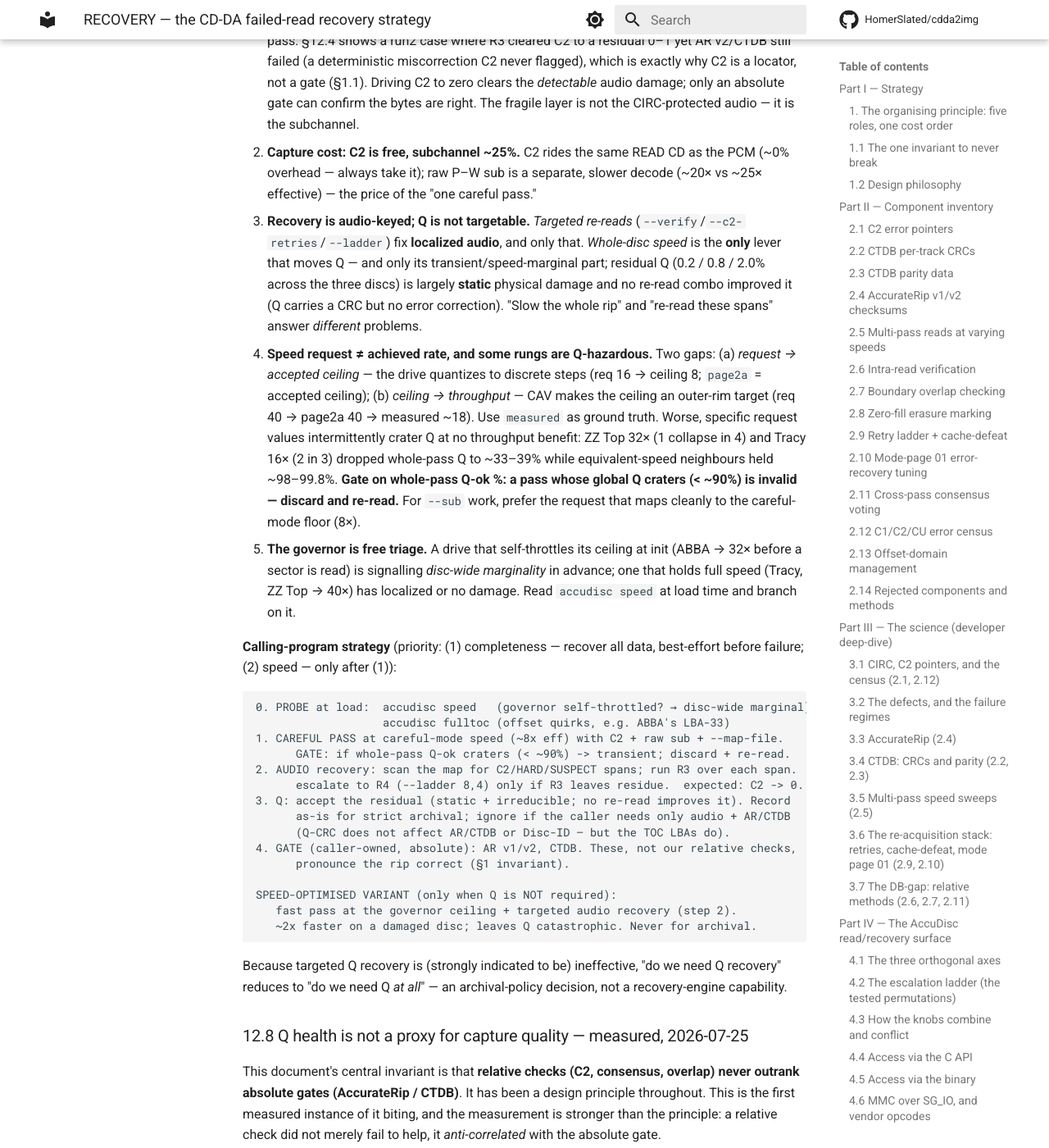
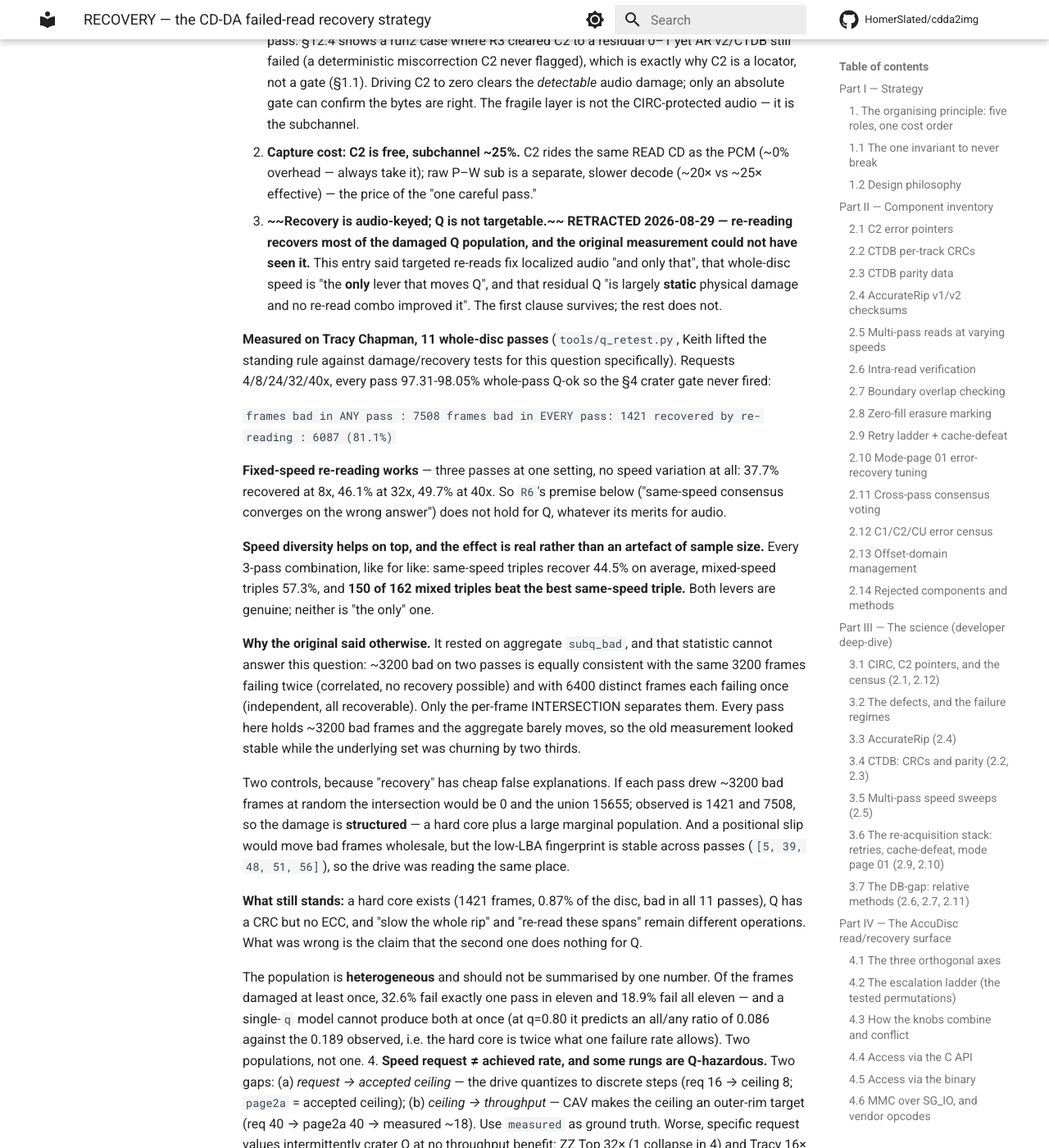
Before and after one commit to HomerSlated/cdda2img, an MkDocs documentation site: the page built from docs/reference/RECOVERY.md, in a window 1280 px wide and 1400 px high, scrolled down 36069 px. Shown: the whole window at 82% size. Built offline with MkDocs 1.6.1 and Material for MkDocs 9.7.7, drawn with Linux system fonts in a browser that asks for light colours; comment, search, counter and statistics services are not loaded; some of the changed text lies outside the part shown.

Commit message:
docs(recovery): the Q re-read retraction, from AccuDisc's side of the hardlink
RECOVERY.md is one document hardlinked into both repos, so this is the same
edit as AccuDisc 5ae4af8, committed here because git does not follow the link.
No cdda2img source changed.

Finding 3's claim that "no re-read combo improved" residual Q is retracted:
measured on Tracy Chapman over 11 whole-disc passes, 81.1% of the damaged Q
population recovers (7508 frames bad in any pass, 1421 in every pass). Fixed-
speed re-reads alone recover 37.7-49.7%, so R6's premise does not hold for Q.

The original could not have seen it: it rested on aggregate subq_bad, and ~3200
bad frames per pass is equally consistent with the same frames failing twice
and with twice as many failing once. Only the per-frame intersection separates
those, and the aggregate barely moves while the set churns by two thirds.

This reconciles with your §181 rather than contradicting it — your q=0.9849
describes the already-filtered static subset, these figures the whole damaged
population. Our always-bad count falls 3279 -> 1421 over 11 passes, consistent
with your 1314 at 15 captures.

Also repaired the hardlink itself, which had been severed since 2026-08-09 with
your copy 31 lines ahead. Used your tools/relink_recovery_md.sh; it refused by
default, correctly, and the 5 lines it flagged were AccuDisc's superseded text
naming a probe you deleted that day.

Co-Authored-By: Claude Opus 5 <noreply@anthropic.com>

````diff
--- a/docs/reference/RECOVERY.md
+++ b/docs/reference/RECOVERY.md
@@ -1414,13 +1414,62 @@ and they remain valid independent of the run1/run2 stochastic-sampling caveats.
 2. **Capture cost: C2 is free, subchannel ~25%.** C2 rides the same READ CD as the
    PCM (~0% overhead — always take it); raw P–W sub is a separate, slower decode
    (~20× vs ~25× effective) — the price of the "one careful pass."
-3. **Recovery is audio-keyed; Q is not targetable.** *Targeted re-reads*
-   (`--verify`/`--c2-retries`/`--ladder`) fix **localized audio**, and only that.
-   *Whole-disc speed* is the **only** lever that moves Q — and only its
-   transient/speed-marginal part; residual Q (0.2 / 0.8 / 2.0% across the three
-   discs) is largely **static** physical damage and no re-read combo improved it
-   (Q carries a CRC but no error correction). "Slow the whole rip" and "re-read
-   these spans" answer *different* problems.
+3. **~~Recovery is audio-keyed; Q is not targetable.~~ RETRACTED 2026-08-29 —
+   re-reading recovers most of the damaged Q population, and the original
+   measurement could not have seen it.** This entry said targeted re-reads fix
+   localized audio "and only that", that whole-disc speed is "the **only** lever
+   that moves Q", and that residual Q "is largely **static** physical damage and
+   no re-read combo improved it". The first clause survives; the rest does not.
+
+   **Measured on Tracy Chapman, 11 whole-disc passes** (`tools/q_retest.py`,
+   Keith lifted the standing rule against damage/recovery tests for this
+   question specifically). Requests 4/8/24/32/40x, every pass 97.31-98.05%
+   whole-pass Q-ok so the §4 crater gate never fired:
+
+   ```
+   frames bad in ANY pass  : 7508
+   frames bad in EVERY pass: 1421
+   recovered by re-reading : 6087  (81.1%)
+   ```
+
+   **Fixed-speed re-reading works** — three passes at one setting, no speed
+   variation at all: 37.7% recovered at 8x, 46.1% at 32x, 49.7% at 40x. So
+   `R6`'s premise below ("same-speed consensus converges on the wrong answer")
+   does not hold for Q, whatever its merits for audio.
+
+   **Speed diversity helps on top, and the effect is real rather than an
+   artefact of sample size.** Every 3-pass combination, like for like: same-speed
+   triples recover 44.5% on average, mixed-speed triples 57.3%, and **150 of 162
+   mixed triples beat the best same-speed triple.** Both levers are genuine;
+   neither is "the only" one.
+
+   **Why the original said otherwise.** It rested on aggregate `subq_bad`, and
+   that statistic cannot answer this question: ~3200 bad on two passes is
+   equally consistent with the same 3200 frames failing twice (correlated, no
+   recovery possible) and with 6400 distinct frames each failing once
+   (independent, all recoverable). Only the per-frame INTERSECTION separates
+   them. Every pass here holds ~3200 bad frames and the aggregate barely moves,
+   so the old measurement looked stable while the underlying set was churning by
+   two thirds.
+
+   Two controls, because "recovery" has cheap false explanations. If each pass
+   drew ~3200 bad frames at random the intersection would be 0 and the union
+   15655; observed is 1421 and 7508, so the damage is **structured** — a hard
+   core plus a large marginal population. And a positional slip would move bad
+   frames wholesale, but the low-LBA fingerprint is stable across passes
+   (`[5, 39, 48, 51, 56]`), so the drive was reading the same place.
+
+   **What still stands:** a hard core exists (1421 frames, 0.87% of the disc,
+   bad in all 11 passes), Q has a CRC but no ECC, and "slow the whole rip" and
+   "re-read these spans" remain different operations. What was wrong is the
+   claim that the second one does nothing for Q.
+
+   The population is **heterogeneous** and should not be summarised by one
+   number. Of the frames damaged at least once, 32.6% fail exactly one pass in
+   eleven and 18.9% fail all eleven — and a single-`q` model cannot produce both
+   at once (at q=0.80 it predicts an all/any ratio of 0.086 against the 0.189
+   observed, i.e. the hard core is twice what one failure rate allows). Two
+   populations, not one.
 4. **Speed request ≠ achieved rate, and some rungs are Q-hazardous.** Two gaps:
    (a) *request → accepted ceiling* — the drive quantizes to discrete steps (req 16
    → ceiling 8; `page2a` = accepted ceiling); (b) *ceiling → throughput* — CAV makes
````
